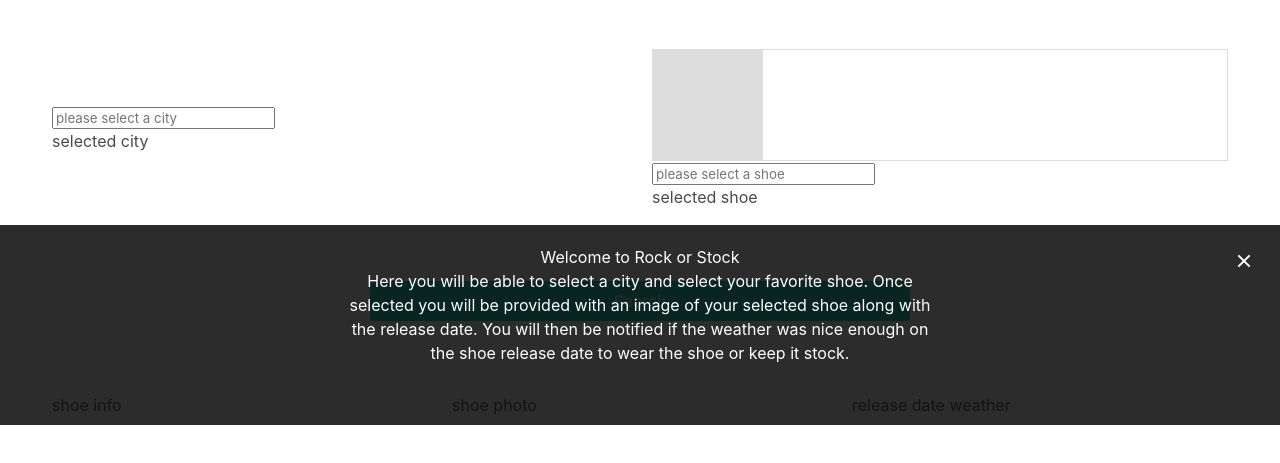
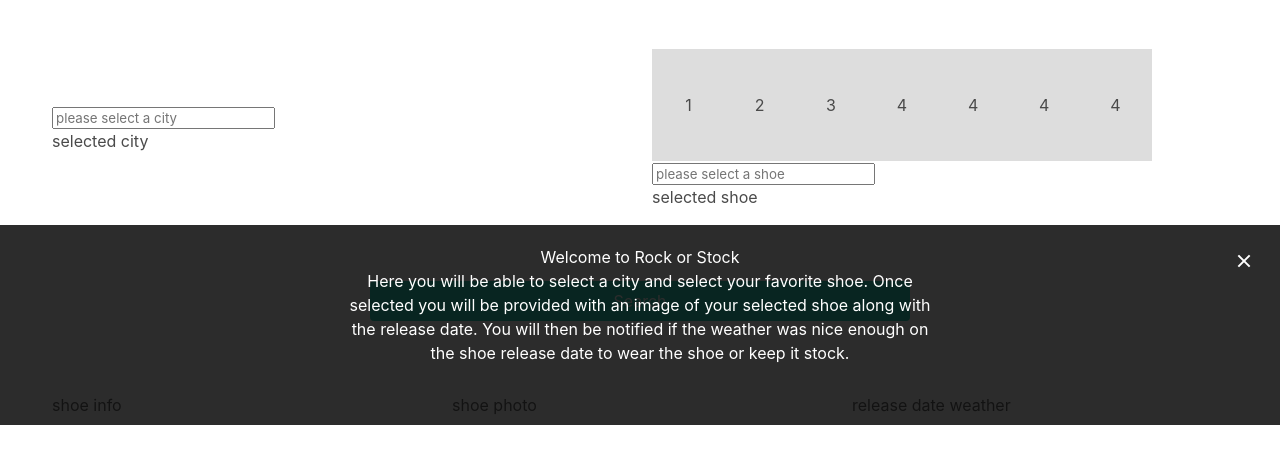
Before and after one commit to shikaile/Project-1, a plain HTML site: page index.html in a window 1280 px wide. Shown: the part 75-538 px from the top of the page. Drawn offline with nearby package versions, Linux system fonts and the light colour scheme.

Commit message:
in process shoe scroll

```diff
--- a/assets/css/style.css
+++ b/assets/css/style.css
@@ -42,7 +42,8 @@ body{
 }
 
 .wrapper{
-    max-height: 120px;
+    max-height: 400px;
+    max-width: 500px;
     border: 1px solid #ddd;
     display: flex;
     overflow-x: auto;
@@ -53,10 +54,9 @@ body{
 }
 
 .wrapper .item{
-    width: 110px;
+    width: 500px;
     height: 110px;
     line-height: 110px;
     text-align: center;
     background-color: #ddd;
-    margin-right: 2px;
 }
--- a/assets/js/script.js
+++ b/assets/js/script.js
@@ -3,7 +3,7 @@ $ (document).ready(function() {
 
     function showModal(){
     $('#modal-display').show()
-    $('html body').css('overflow', 'hidden');
+    $('html #shoe-options').css('overflow', 'hidden');
     }
     showModal();
 
@@ -14,3 +14,25 @@ $ (document).ready(function() {
     hideModal();
     })
 });
+
+    const settings = {
+        "async": true,
+        "crossDomain": true,
+        "url": "https://v1-sneakers.p.rapidapi.com/v1/sneakers?limit=100",
+        "method": "GET",
+        "headers": {
+            "X-RapidAPI-Host": "v1-sneakers.p.rapidapi.com",
+            "X-RapidAPI-Key": "4ab2f5ddb3msha930eb28c1b788dp1a54bajsna218795ca125"
+        }
+    };
+    // $.ajax(settings).done(function (response) {
+    //     for (var i = 0; i < response.results.length; i++) {
+    //         var p = $("<div>");
+    //         var img = $('<img>')
+    //         p.text(response.results[i].releaseDate)
+    //         img.attr("src", response.results[i].media.smallImageUrl)
+    //         $('#shoe-options').append(p);
+    //         $('#shoe-options').append(img);
+    //     }
+    //     console.log(response);
+    // });
--- a/index.html
+++ b/index.html
@@ -34,7 +34,13 @@
 
         <div class="column">
             <div class="wrapper">
-                <div id="shoe-options" class="item"></div>
+                <div id="shoe-options" class="item">1</div>
+                <div id="shoe-options" class="item">2</div>
+                <div id="shoe-options" class="item">3</div>
+                <div id="shoe-options" class="item">4</div>
+                <div id="shoe-options" class="item">4</div>
+                <div id="shoe-options" class="item">4</div>
+                <div id="shoe-options" class="item">4</div>
             </div>
             <input id="shoe" placeholder="please select a shoe">
             <p>selected shoe</p>
```
